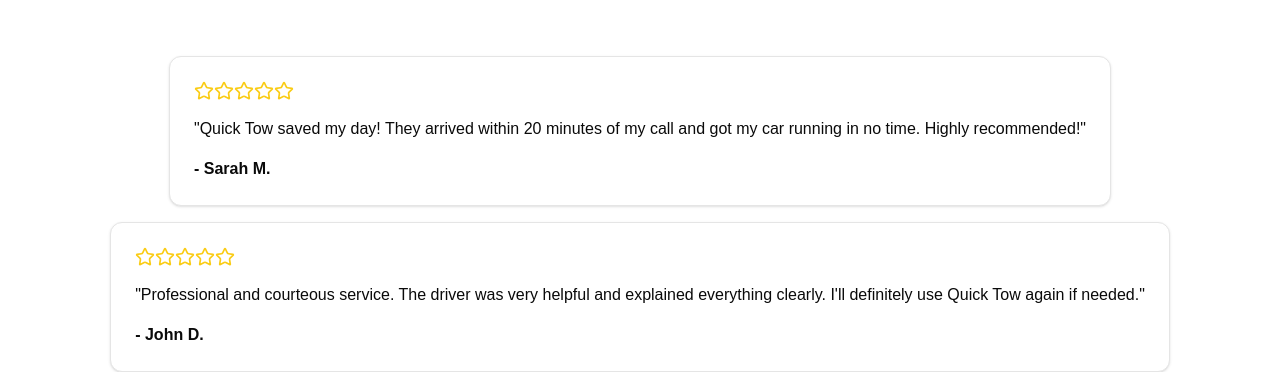
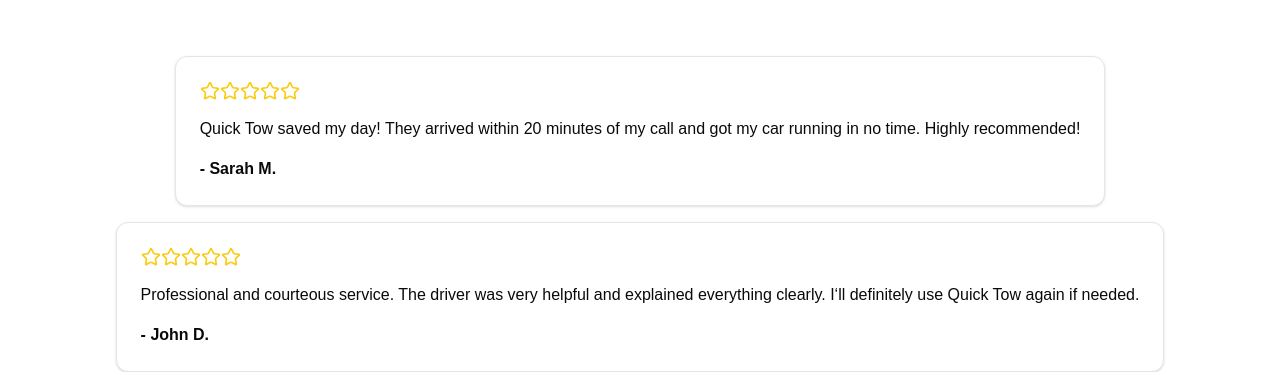
Before and after one commit to mwasnoah/towing-company, a Next.js app: page / in a window 1280 px wide. Shown: the part 1714-2086 px from the top of the page. Built offline with nearby package versions, Linux system fonts and the light colour scheme.

Commit message:
fix: corrects quotes

```diff
--- a/app/page.tsx
+++ b/app/page.tsx
@@ -239,9 +239,11 @@
         {/* Testimonials Section */}
         <section id="testimonials" className="py-20">
           <div className="container mx-auto px-4">
-            <h2 className="text-3xl font-bold mb-12 text-center">What Our Customers Say</h2>
+            <h2 className="text-3xl font-bold mb-12 text-center">
+              What Our Customers Say
+            </h2>
             <div className="grid place-items-center">
-            <Card className="m-2">
+              <Card className="m-2">
                 <CardContent className="p-6">
                   <div className="flex items-center mb-4">
                     <Star className="h-5 w-5 text-yellow-400" />
@@ -250,7 +252,10 @@
                     <Star className="h-5 w-5 text-yellow-400" />
                     <Star className="h-5 w-5 text-yellow-400" />
                   </div>
-                  <p className="mb-4">"Quick Tow saved my day! They arrived within 20 minutes of my call and got my car running in no time. Highly recommended!"</p>
+                  <p className="mb-4">
+                    Quick Tow saved my day! They arrived within 20 minutes of my
+                    call and got my car running in no time. Highly recommended!
+                  </p>
                   <p className="font-semibold">- Sarah M.</p>
                 </CardContent>
               </Card>
@@ -263,11 +268,15 @@
                     <Star className="h-5 w-5 text-yellow-400" />
                     <Star className="h-5 w-5 text-yellow-400" />
                   </div>
-                  <p className="mb-4">"Professional and courteous service. The driver was very helpful and explained everything clearly. I'll definitely use Quick Tow again if needed."</p>
+                  <p className="mb-4">
+                    Professional and courteous service. The driver was very
+                    helpful and explained everything clearly. I&lsquo;ll
+                    definitely use Quick Tow again if needed.
+                  </p>
                   <p className="font-semibold">- John D.</p>
                 </CardContent>
               </Card>
-            <Button className="m-2" size="lg" variant="secondary">
+              <Button className="m-2" size="lg" variant="secondary">
                 <Link href="https://www.google.co.ke/search?ibp=gwp;0,7&q=TOWING+GURU&ludocid=4747650314405487089&lsig=AB86z5XycuqH9pZwevVPUgTrLLYT#lkt=LocalPoiReviews">
                   Reviews
                 </Link>
```
